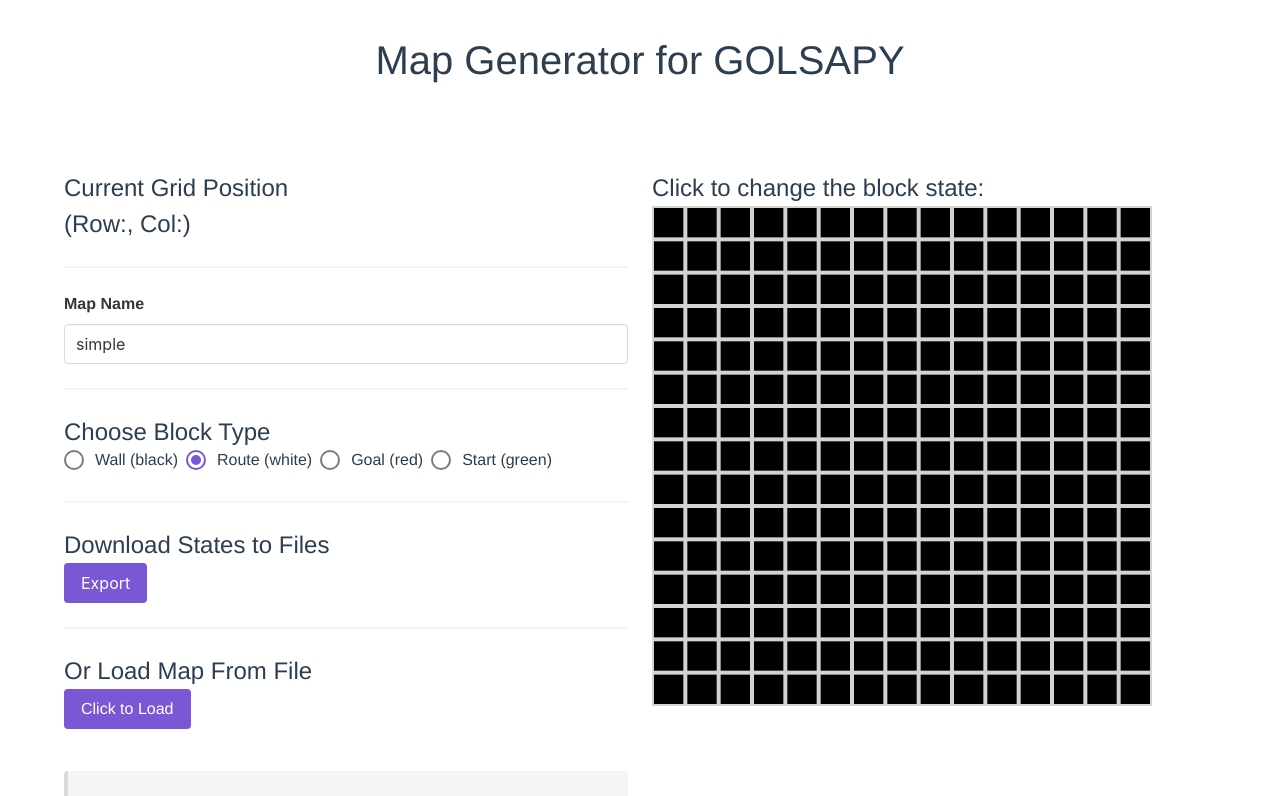
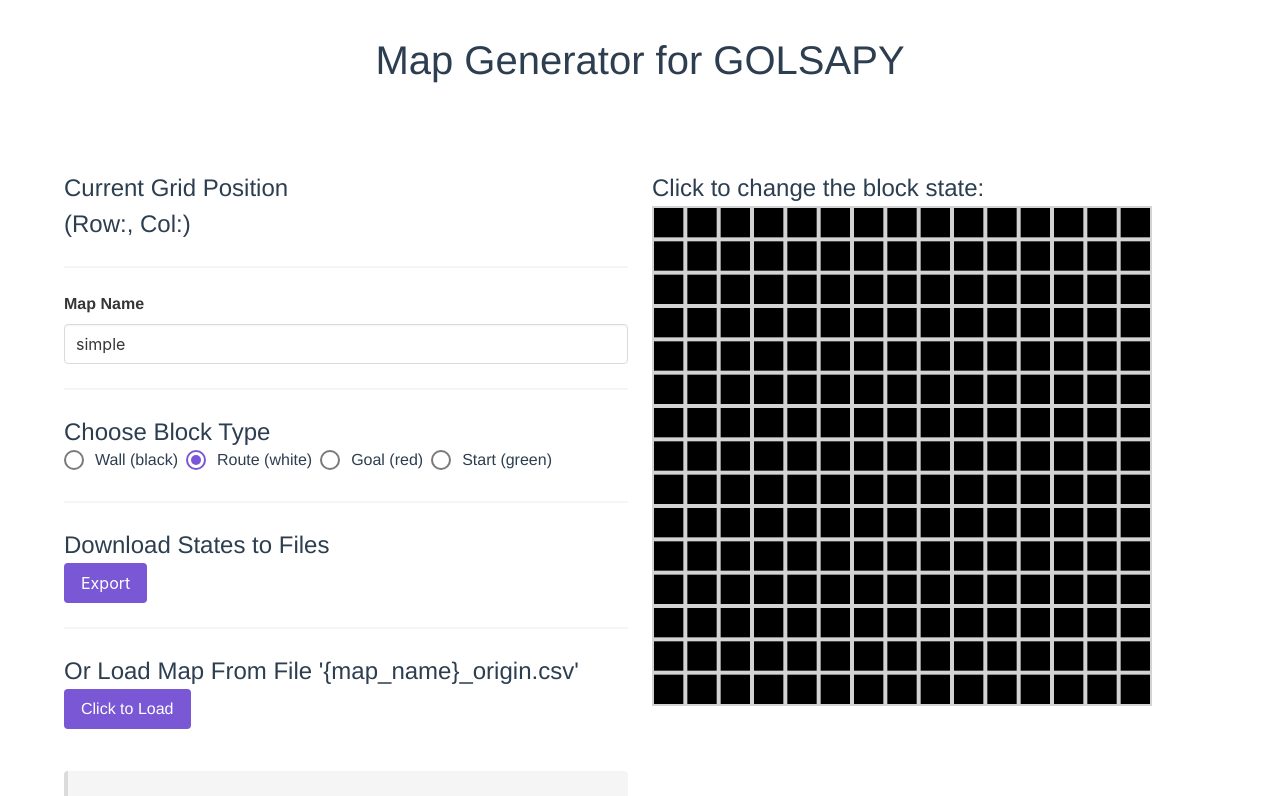
Before and after one commit to chenghuzi/map-golsapy, a Vue app: page / in a window 1280 px wide. Shown: the top 796 px of the page. Built offline with nearby package versions, Linux system fonts and the light colour scheme.

Commit message:
add instruction

```diff
--- a/src/views/Home.vue
+++ b/src/views/Home.vue
@@ -39,7 +39,7 @@
           <h1 class="is-size-4">Download States to Files</h1>
           <b-button class="button is-primary" @click="export_world(true)">Export</b-button>
           <hr />
-          <h1 class="is-size-4">Or Load Map From File</h1>
+          <h1 class="is-size-4">Or Load Map From File '{map_name}_origin.csv'</h1>
           <b-field class="file">
             <b-upload v-model="file">
               <a class="button is-primary">
```
